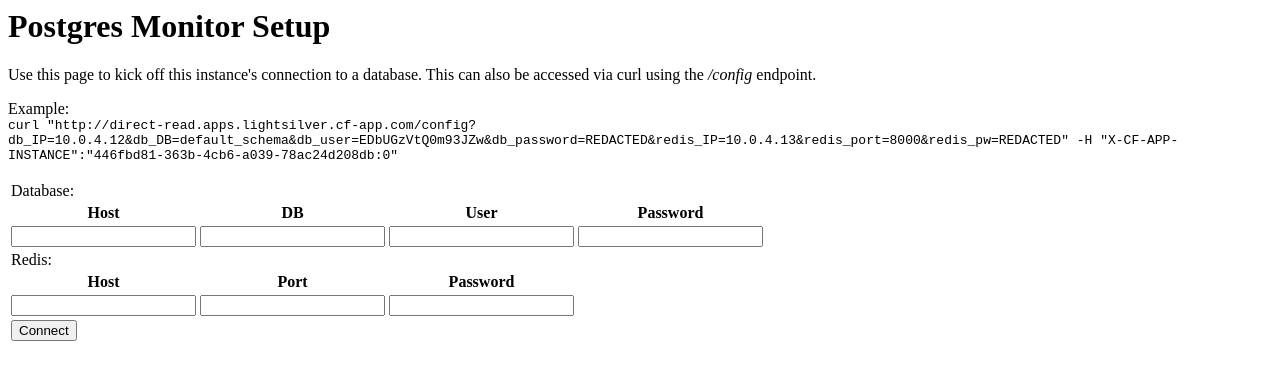
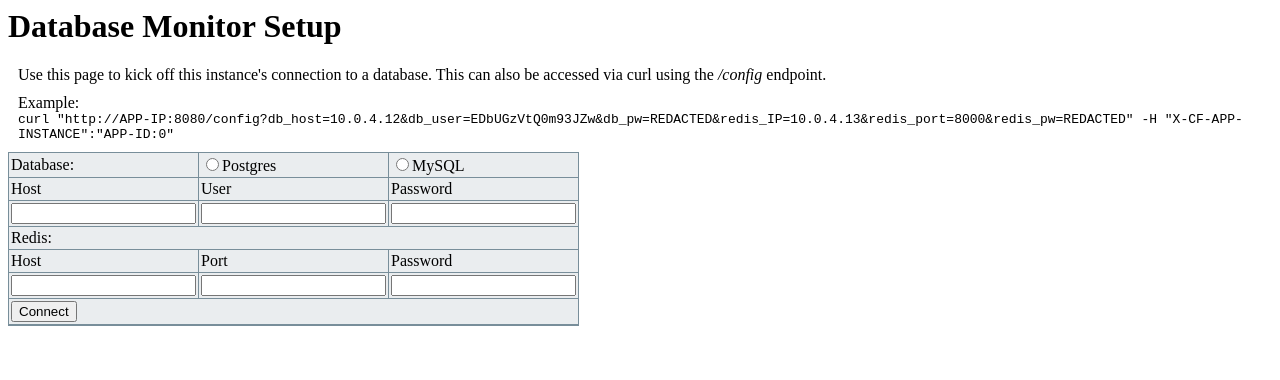
Before and after one commit to menicosia/db-monitor.node, a website: page static/setup.html in a window 1280 px wide. Drawn offline with Linux system fonts and the light colour scheme.

Commit message:
HTML should use CSS

```diff
--- a/static/setup.html
+++ b/static/setup.html
@@ -1,28 +1,32 @@
 <html>
   <head>
     <base href="/">
-    <title>Postgres Monitor Setup</title>
+    <title>Database Monitor Setup</title>
+    <link rel=stylesheet href="tables.css">
+    <link rel=stylesheet href="page.css">
   </head>
   <body>
-    <h1>Postgres Monitor Setup</h1>
+    <h1>Database Monitor Setup</h1>
     <p>Use this page to kick off this instance's connection to a
       database. This can also be accessed via curl using
       the <i>/config</i> endpoint.</p>
     <p>Example:<br>
        <code>curl
-       "http://direct-read.apps.lightsilver.cf-app.com/config?db_IP=10.0.4.12&db_DB=default_schema&db_user=EDbUGzVtQ0m93JZw&db_password=REDACTED&redis_IP=10.0.4.13&redis_port=8000&redis_pw=REDACTED"
-       -H "X-CF-APP-INSTANCE":"446fbd81-363b-4cb6-a039-78ac24d208db:0"</code></p>
+       "http://APP-IP:8080/config?db_host=10.0.4.12&db_user=EDbUGzVtQ0m93JZw&db_pw=REDACTED&redis_IP=10.0.4.13&redis_port=8000&redis_pw=REDACTED"
+       -H "X-CF-APP-INSTANCE":"APP-ID:0"</code></p>
     <table id="dataTable" border=0>
         <form action="config" method="get">
-          <tr><td>Database:<td></tr>
+          <tr><td>Database:</td>
+            <td><input type="radio" name="db_type" value="pg"><label for="pg">Postgres</label></td>
+            <td><input type="radio" name="db_type" value="my"><label for="my">MySQL</label></td></tr>
           <tr>
-            <th>Host</th><th>DB</th><th>User</th><th>Password</th></tr>
+            <th>Host</th><th>User</th><th>Password</th></tr>
           <tr>
             <td><input type="text" name="db_host" /></td>
-            <td><input type="text" name="db_DB" /></td>
+            <!-- <td><input type="text" name="db_DB" /></td> -->
             <td><input type="text" name="db_user" /></td>
             <td><input type="password" name="db_pw" /></td></tr>
-          <tr><td>Redis:</td>
+          <tr><td colspan=3>Redis:</td>
           <tr>
             <th>Host</th><th>Port</th><th>Password</th></tr>
           <tr>
@@ -30,7 +34,7 @@
             <td><input type="text" name="redis_port" /></td>
             <td><input type="password" name="redis_pw" /></td></tr>
           <tr>
-            <td><button type="submit">Connect</button></td></tr>
+            <td colspan=3><button type="submit">Connect</button></td></tr>
         </form>
     </table>
   </body>
```
Also changed, not shown: static/index.html (+1 -0 lines).
